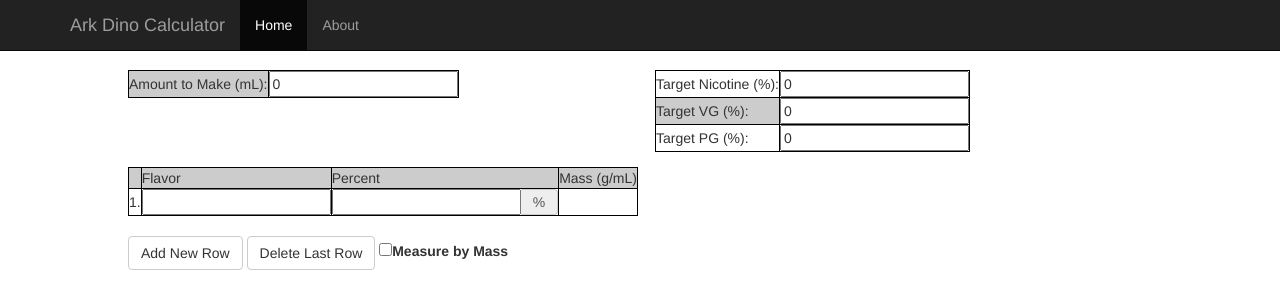
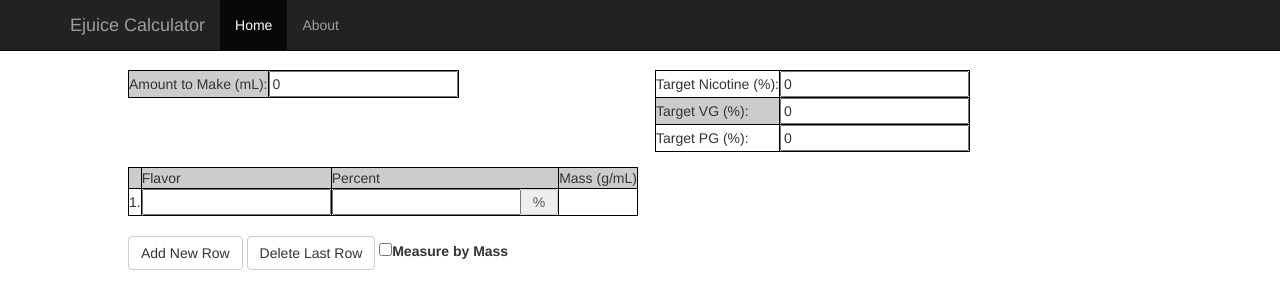
Before and after one commit to numbnuts/juice-calc, a website: page public/index.html in a window 1280 px wide. Drawn offline with nearby package versions, Linux system fonts and the light colour scheme.

Commit message:
Change page title

```diff
--- a/public/index.html
+++ b/public/index.html
@@ -36,7 +36,7 @@
             <span class="icon-bar"></span>
             <span class="icon-bar"></span>
           </button>
-          <a class="navbar-brand" href="#">Ark Dino Calculator</a>
+          <a class="navbar-brand" href="#">Ejuice Calculator</a>
         </div>
         <div id="navbar" class="collapse navbar-collapse">
           <ul class="nav navbar-nav">
```
